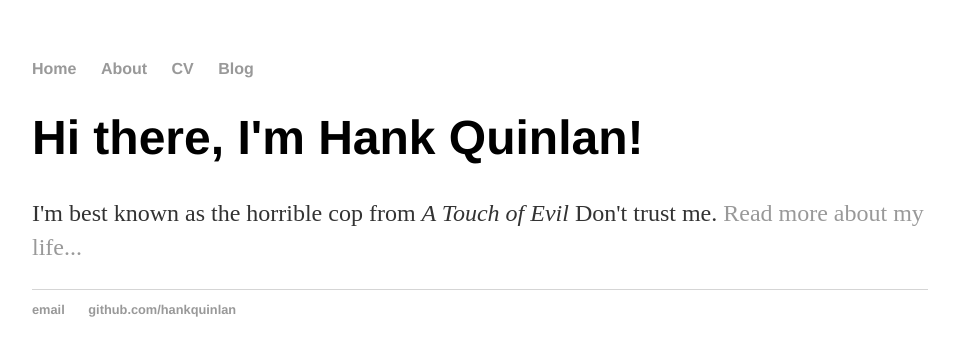
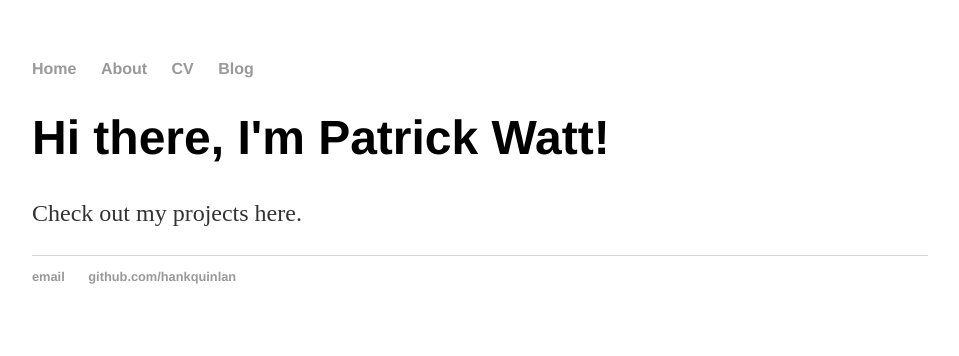
Before and after one commit to patawatt/patawatt.github.io, a Jekyll site: the page built from index.html, in a window 1280 px wide. Shown: the top 356 px of the page, without its empty margins (160-1119 px from the left). Built offline with Jekyll 4.4.1, drawn with Linux system fonts in a browser that asks for light colours.

Commit message:
Update index.html

```diff
--- a/index.html
+++ b/index.html
@@ -1,8 +1,8 @@
 ---
 layout: default
-title: Hank Quinlan, Horrible Cop
+title: Pat Watt, Scientist
 ---
 <div class="blurb">
-	<h1>Hi there, I'm Hank Quinlan!</h1>
-	<p>I'm best known as the horrible cop from <em>A Touch of Evil</em> Don't trust me. <a href="/about">Read more about my life...</a></p>
+	<h1>Hi there, I'm Patrick Watt!</h1>
+	<p> Check out my projects here.</a></p>
 </div><!-- /.blurb -->
```
